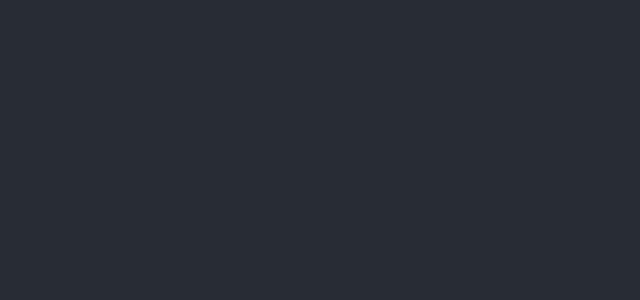
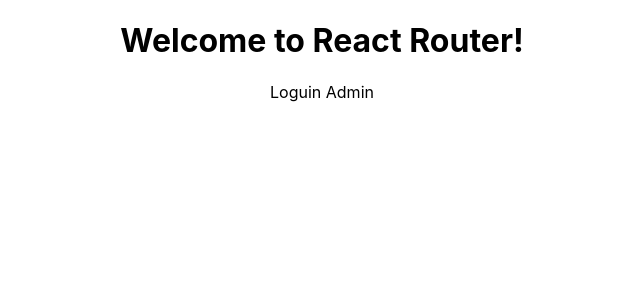
Before and after one commit to chavidev/react-caprichosa, a React (Create React App) app: page /loguinadmin in a window 1280 px wide. Shown: the top 300 px of the page, without its empty margins (318-958 px from the left). Built offline with nearby package versions, Linux system fonts and the light colour scheme.

Commit message:
_inicio router

```diff
--- a/package.json
+++ b/package.json
@@ -8,6 +8,7 @@
     "@testing-library/user-event": "^12.8.3",
     "react": "^17.0.2",
     "react-dom": "^17.0.2",
+    "react-router-dom": "^6.0.2",
     "react-scripts": "4.0.3",
     "web-vitals": "^1.1.2"
   },
--- a/src/App.js
+++ b/src/App.js
@@ -1,10 +1,18 @@
+import { Routes, Route, Link } from "react-router-dom";
+
 import './App.css';
+import LoguinAdmin from "./views/LoguinAdmin";
+import LoguinCliente from "./views/LoguinCliente";
 
 function App() {
+
   return (
     <div className="App">
-      <header className="App-header">
-      </header>
+    <h1>Welcome to React Router!</h1>
+    <Routes>
+      <Route path="/loguinadmin" element={<LoguinAdmin />} />
+      <Route path="/loguin" element={<LoguinCliente />} />
+    </Routes>
     </div>
   );
 }
--- /dev/null
+++ b/src/views/LoguinAdmin.jsx
@@ -0,0 +1,12 @@
+import React from 'react'
+
+const LoguinAdmin = () => {
+  return (
+    <div>
+      Loguin Admin
+    </div>
+  )
+}
+
+export default LoguinAdmin
+//rca
--- /dev/null
+++ b/src/views/LoguinCliente.jsx
@@ -0,0 +1,13 @@
+import React from 'react'
+
+const LoguinCliente = () => {
+  return (
+    <div>
+      Loguin Cliente
+    </div>
+  )
+}
+
+export default LoguinCliente
+
+//rafce
```
Also changed, not shown: 1 other file (tests, documents, lock files or other folders).
